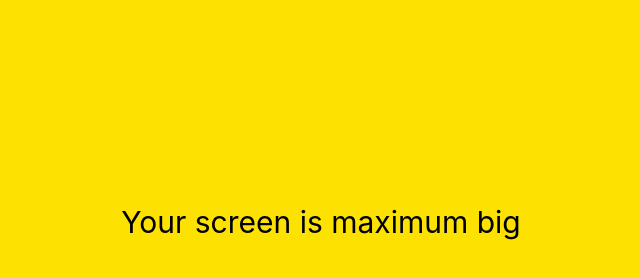
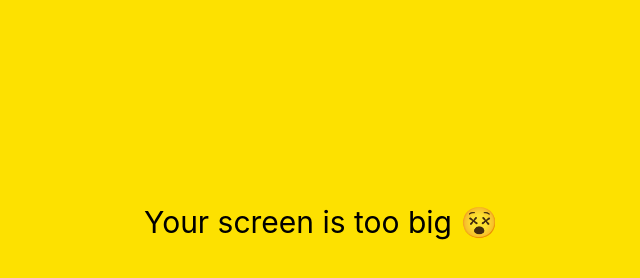
Before and after one commit to PorcoRosso95/kokoa-klone, a plain HTML site: page friends.html in a window 1280 px wide. Shown: the part 178-456 px from the top of the page, without its empty margins (319-959 px from the left). Drawn offline with nearby package versions, Linux system fonts and the light colour scheme.

Commit message:
Update friends.html

```diff
--- a/friends.html
+++ b/friends.html
@@ -104,7 +104,7 @@
   </div>
 
   <div id="no-mobile">
-    <span>Your screen is maximum big</span>
+    <span>Your screen is too big 😵</span>
   </div>
 </body>
 
```
